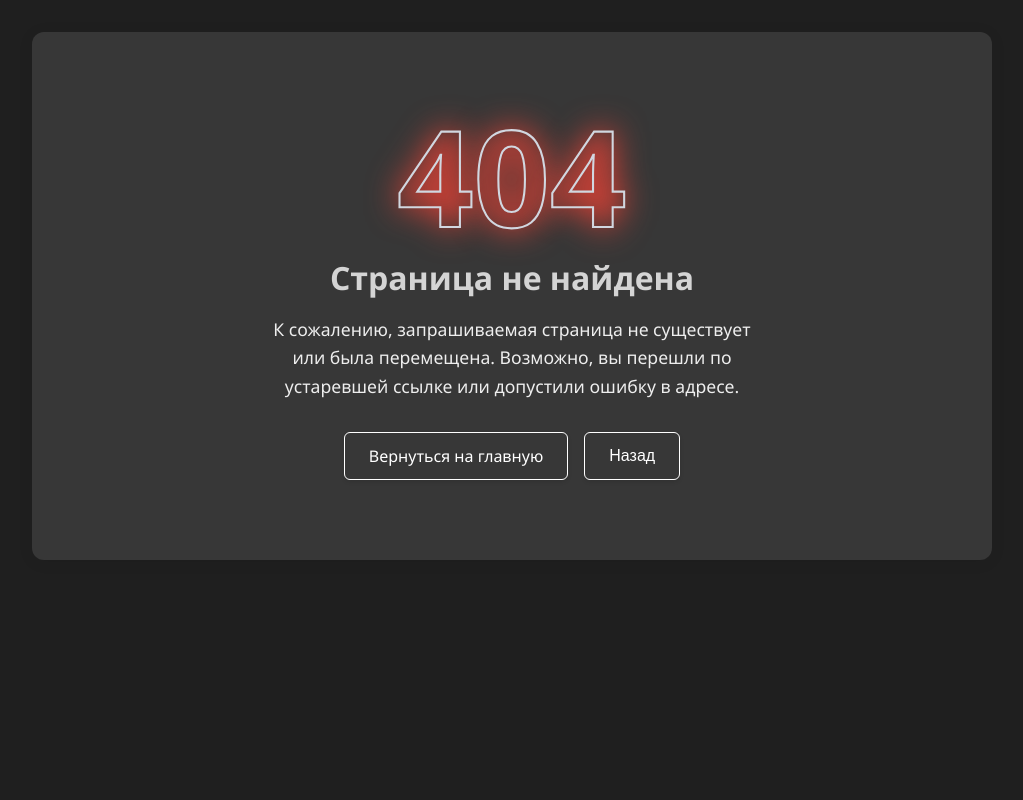
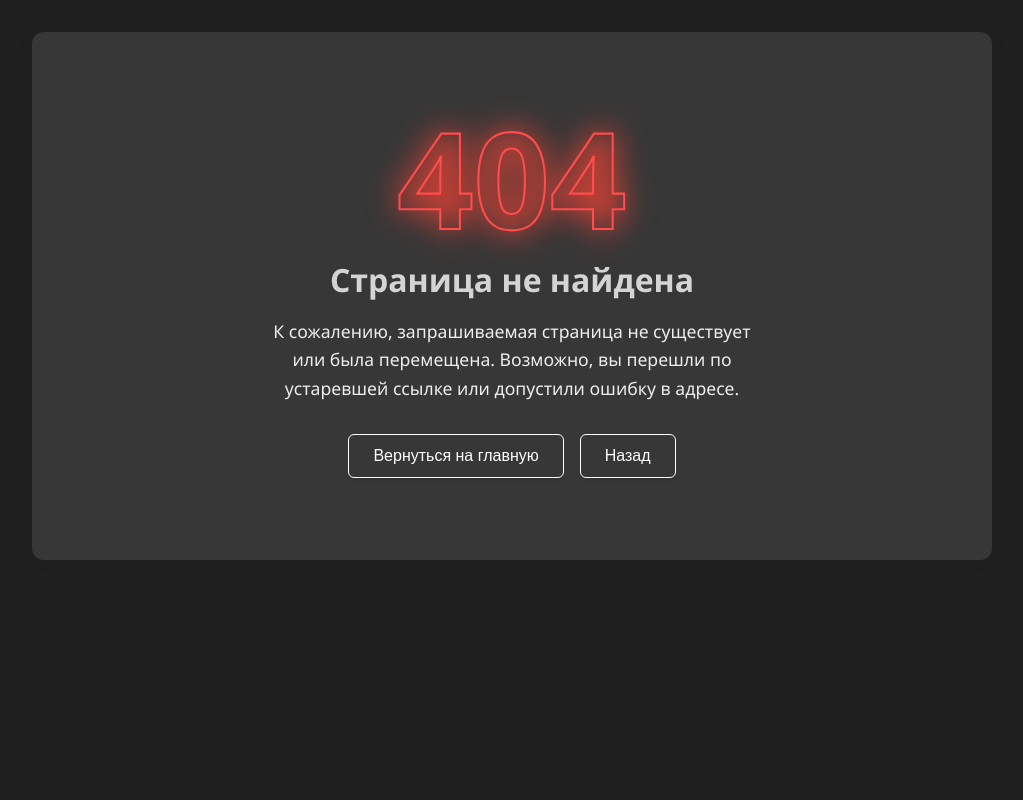
Before and after one commit to Verefer/WebElementsLab.ru, a PHP site: page /404.php in a window 1280 px wide. Shown: the whole page, without its empty margins (128-1151 px from the left). Run offline with PHP 8.4, Linux system fonts and the light colour scheme.

Commit message:
Enhance 404 page: replace main button link with a button element for better accessibility, add new text color variable, and improve button styles with hover effects for enhanced interactivity.

```diff
--- a/404.php
+++ b/404.php
@@ -25,7 +25,7 @@ session_start();
                     Возможно, вы перешли по устаревшей ссылке или допустили ошибку в адресе.
                 </p>
                 <div class="error-actions">
-                    <a href="/" class="error-btn">Вернуться на главную</a>
+                    <button onclick="window.location.href='/'" class="error-btn">Вернуться на главную</button>
                     <button onclick="history.back()" class="error-btn">Назад</button>
                 </div>
             </div>
--- a/assets/css/base/_variables.css
+++ b/assets/css/base/_variables.css
@@ -7,6 +7,7 @@
 	--accent-hover: #82dae0;
 	--error: #f44336;
 	--success: #4caf50;
+	--text-color: white;
 }
 body {
 	font-family: 'Segoe UI', 'Noto Sans', Helvetica, Arial, sans-serif,
--- a/assets/css/pages/404.css
+++ b/assets/css/pages/404.css
@@ -14,7 +14,7 @@
 	font-size: 8rem;
 	font-weight: bold;
 	color: rgba(255, 255, 255, 0);
-	-webkit-text-stroke: 2px var(--main-color);
+	-webkit-text-stroke: 2px #ff4c4c;
 	text-shadow: 0 0 2rem var(--error);
 	margin: 0;
 	line-height: 1;
@@ -56,21 +56,42 @@
 }
 
 .error-btn {
+	position: relative;
 	padding: 12px 24px;
-	color: white;
-	text-decoration: none;
-	background-color: transparent;
-	border-radius: 6px;
-	border: 1px white solid;
-	transition: all 0.3s ease;
-	cursor: pointer;
 	font-size: 1rem;
 	font-weight: 500;
+	color: var(--text-color);
+	background-color: transparent;
+	border: 1px solid var(--text-color);
+	border-radius: 6px;
+	cursor: pointer;
+	overflow: hidden;
+	z-index: 0;
+	transition: all 0.3s ease-in-out;
 	box-shadow: 0 2px 4px rgba(0, 0, 0, 0.1);
 }
 
+/* Анимация фона при наведении */
+.error-btn::before {
+	content: '';
+	position: absolute;
+	inset: 0;
+	background: linear-gradient(90deg, var(--success), #16a34a);
+	opacity: 0;
+	z-index: -1;
+	transition: opacity 0.4s ease-in-out;
+}
+
+.error-btn:hover::before {
+	opacity: 1;
+}
+
+/* Анимация цвета текста и границы */
 .error-btn:hover {
-	border: 1px var(--success) solid;
+	border-color: var(--success);
+	color: #fff;
+	box-shadow: 0 0 10px var(--success), 0 0 20px var(--success);
+	transform: scale(1.03);
 }
 
 /* Responsive Design */
```
